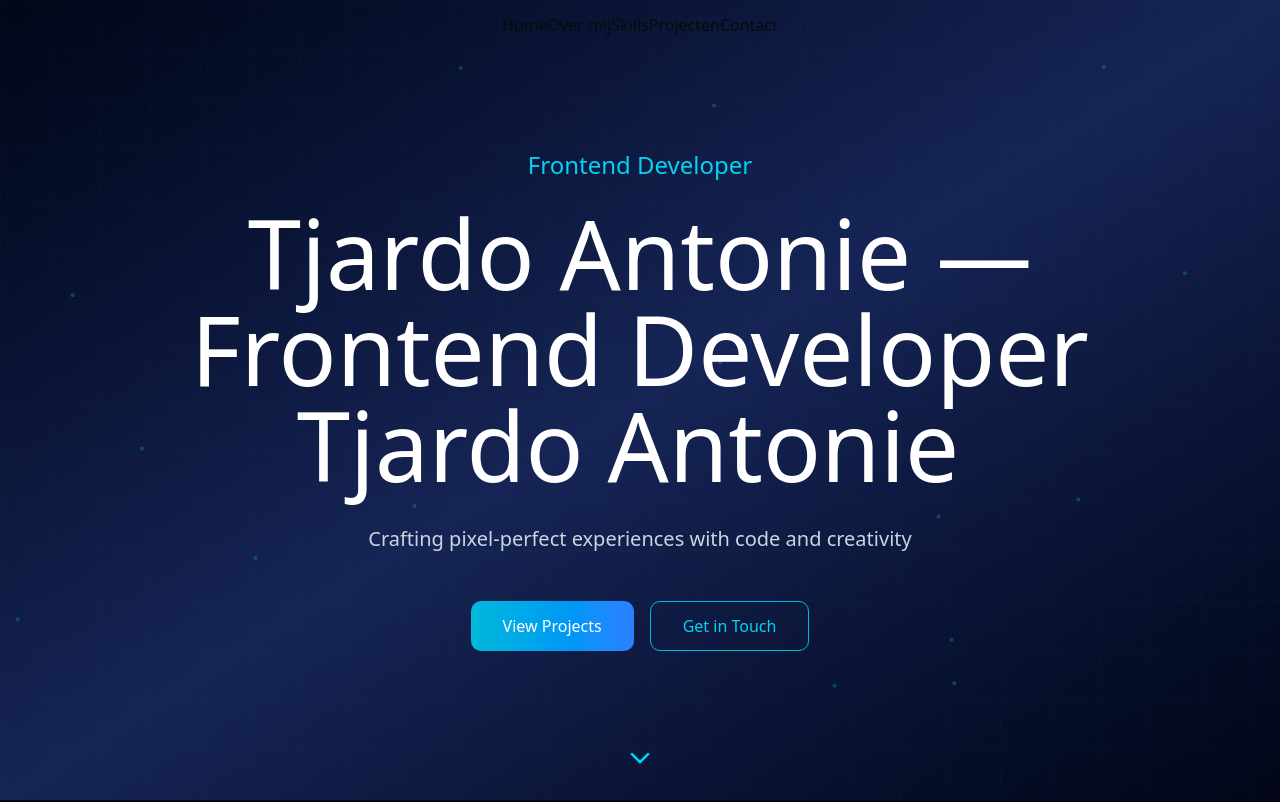
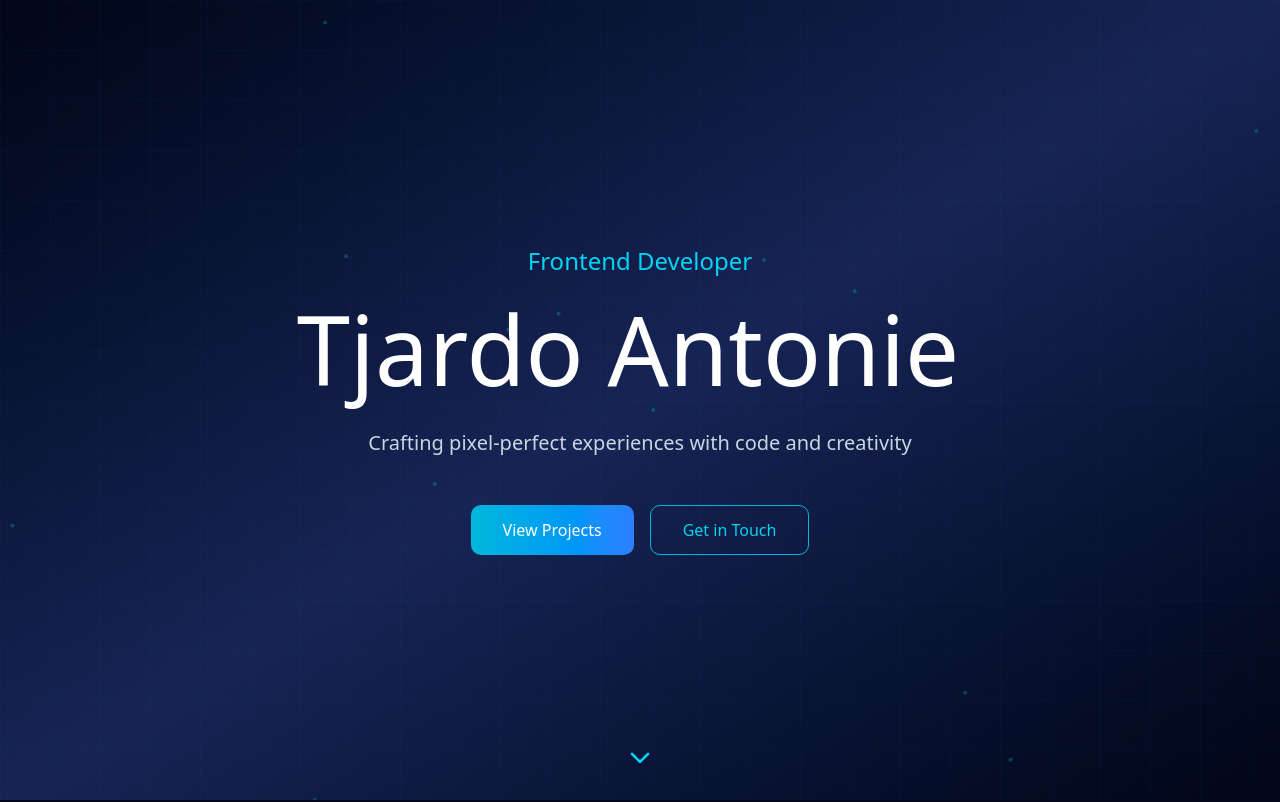
Before and after one commit to TjardoA/portfolio-gsap, a React (Vite) app: page / in a window 1280 px wide. Shown: the top 802 px of the page. Built offline with nearby package versions, Linux system fonts and the light colour scheme.

Commit message:
seo change back to before

```diff
--- a/index.html
+++ b/index.html
@@ -3,87 +3,11 @@
   <head>
     <meta charset="UTF-8" />
     <meta name="viewport" content="width=device-width, initial-scale=1.0" />
-    <meta name="robots" content="index, follow" />
     <link rel="icon" type="image/jpeg" href="/assets/project-4-logo.jpg" />
-    <title>Tjardo Antonie | Front-end Developer & Web Developer Portfolio</title>
-    <meta
-      name="description"
-      content="Portfolio van Tjardo Antonie, front-end en web developer gespecialiseerd in React, TypeScript en Tailwind CSS. Bekijk projecten en neem contact op."
-    />
-    <link rel="canonical" href="https://www.tjardoantonie.nl/" />
-
-    <!-- Open Graph -->
-    <meta property="og:title" content="Tjardo Antonie | Front-end Developer Portfolio" />
-    <meta
-      property="og:description"
-      content="Front-end developer met focus op React, TypeScript en motion design. Bekijk projecten en neem contact op."
-    />
-    <meta property="og:type" content="website" />
-    <meta property="og:url" content="https://www.tjardoantonie.nl/" />
-    <meta property="og:image" content="https://www.tjardoantonie.nl/assets/project-4-banner.jpg" />
-    <meta property="og:site_name" content="Tjardo Antonie Portfolio" />
-
-    <!-- Twitter -->
-    <meta name="twitter:card" content="summary_large_image" />
-    <meta name="twitter:title" content="Tjardo Antonie | Front-end Developer" />
-    <meta
-      name="twitter:description"
-      content="React & TypeScript developer met een passie voor snelle, animatie-rijke experiences."
-    />
-    <meta name="twitter:image" content="https://www.tjardoantonie.nl/assets/project-4-banner.jpg" />
-
-    <!-- Schema.org -->
-    <script type="application/ld+json">
-      {
-        "@context": "https://schema.org",
-        "@graph": [
-          {
-            "@type": "Person",
-            "@id": "https://www.tjardoantonie.nl/#me",
-            "name": "Tjardo Antonie",
-            "jobTitle": "Front-end Developer",
-            "url": "https://www.tjardoantonie.nl/",
-            "image": "https://www.tjardoantonie.nl/assets/profile.jpg",
-            "email": "mailto:tjardo.antonie@gmail.com",
-            "sameAs": [
-              "https://www.linkedin.com/in/tjardo-antonie-52284726a/",
-              "https://github.com/TjardoA",
-              "https://www.instagram.com/tarndoxd/"
-            ]
-          },
-          {
-            "@type": "WebSite",
-            "@id": "https://www.tjardoantonie.nl/#website",
-            "url": "https://www.tjardoantonie.nl/",
-            "name": "Tjardo Antonie Portfolio",
-            "publisher": { "@id": "https://www.tjardoantonie.nl/#me" },
-            "inLanguage": "nl"
-          }
-        ]
-      }
-    </script>
+    <title>Tjardo's Portfolio</title>
   </head>
 
   <body>
-    <!-- Minimal fallback navigation and headings for crawlers / no-JS -->
-    <nav style="position:absolute;left:-9999px;top:auto;width:1px;height:1px;overflow:hidden;">
-      <a href="#hero">Home</a>
-      <a href="#projects">Projects</a>
-      <a href="#about">About</a>
-      <a href="#skills">Skills</a>
-      <a href="#contact">Contact</a>
-      <a href="https://www.linkedin.com/in/tjardo-antonie-52284726a/">LinkedIn</a>
-      <a href="https://github.com/TjardoA">GitHub</a>
-    </nav>
-
-    <noscript>
-      <h1 id="hero">Tjardo Antonie — Front-end Developer</h1>
-      <h2 id="projects">Projecten</h2>
-      <h2 id="about">Over mij</h2>
-      <h2 id="skills">Skills</h2>
-      <h2 id="contact">Contact</h2>
-    </noscript>
-
     <div id="root"></div>
     <script type="module" src="/src/main.tsx"></script>
   </body>
--- a/src/App.tsx
+++ b/src/App.tsx
@@ -11,8 +11,7 @@ import { Footer } from "./components/Footer";
 import { portfolioData } from "./data/portfolio-content";
 
 export default function App() {
-  // Render content immediately for SEO; loader can still be triggered later if needed.
-  const [isLoading, setIsLoading] = useState(false);
+  const [isLoading, setIsLoading] = useState(true);
 
   useEffect(() => {
     // Prevent scrolling while loading
@@ -25,12 +24,13 @@ export default function App() {
 
   return (
     <div className="min-h-screen bg-slate-950">
-      <Navigation />
-
       <AnimatePresence mode="wait">
-        {isLoading && <Loader onComplete={() => setIsLoading(false)} />}
+        {isLoading && (
+          <Loader onComplete={() => setIsLoading(false)} />
+        )}
       </AnimatePresence>
 
+      {!isLoading && (
         <>
           <Hero
             name={portfolioData.personal.name}
@@ -55,6 +55,7 @@ export default function App() {
             name={portfolioData.personal.name}
           />
         </>
+      )}
     </div>
   );
 }
--- a/src/components/Footer.tsx
+++ b/src/components/Footer.tsx
@@ -29,14 +29,18 @@ export function Footer({ socials, name }: FooterProps) {
           <div className="space-y-3 md:space-y-4">
             <h4 className="text-white text-base md:text-lg">Quick Links</h4>
             <nav className="flex flex-col gap-2">
-              {["about", "skills", "projects", "contact"].map((item) => (
-                <a
+              {["About", "Skills", "Projects", "Contact"].map((item) => (
+                <button
                   key={item}
-                  href={`#${item}`}
+                  onClick={() =>
+                    document
+                      .getElementById(item.toLowerCase())
+                      ?.scrollIntoView({ behavior: "smooth" })
+                  }
                   className="text-slate-400 hover:text-cyan-400 transition-colors text-left text-xs md:text-sm"
                 >
-                  {item.charAt(0).toUpperCase() + item.slice(1)}
-                </a>
+                  {item}
+                </button>
               ))}
             </nav>
           </div>
--- a/src/components/Hero.tsx
+++ b/src/components/Hero.tsx
@@ -31,10 +31,7 @@ export function Hero({ name, title, tagline }: HeroProps) {
   };
 
   return (
-    <section
-      id="hero"
-      className="relative min-h-screen flex items-center justify-center overflow-hidden bg-gradient-to-br from-slate-950 via-blue-950 to-slate-950"
-    >
+    <section className="relative min-h-screen flex items-center justify-center overflow-hidden bg-gradient-to-br from-slate-950 via-blue-950 to-slate-950">
       {/* Animated background elements */}
       <div className="absolute inset-0 overflow-hidden">
         {floatingDots.map((dot, i) => (
@@ -85,7 +82,6 @@ export function Hero({ name, title, tagline }: HeroProps) {
             animate={{ opacity: 1, scale: 1 }}
             transition={{ duration: 0.5, delay: 0.5 }}
           >
-            <span className="sr-only">{`${name} — ${title}`}</span>
             {name.split(" ").map((word, i) => (
               <motion.span
                 key={i}
--- a/src/components/Navigation.tsx
+++ b/src/components/Navigation.tsx
@@ -40,8 +40,13 @@ const Navigation = () => {
       <ul className="flex space-x-6">
         {navItems.map((item) => (
           <li key={item.id}>
-            <a
-              href={`#${item.id}`}
+            <button
+              onClick={() => {
+                const element = document.getElementById(item.id);
+                if (element) {
+                  element.scrollIntoView({ behavior: "smooth" });
+                }
+              }}
               className={`relative px-3 py-2 rounded-full transition-all duration-300 ${
                 activeSection === item.id
                   ? "text-primary"
@@ -56,7 +61,7 @@ const Navigation = () => {
                 />
               )}
               <span className="relative z-10">{item.label}</span>
-            </a>
+            </button>
           </li>
         ))}
       </ul>
--- a/src/components/ProjectDetailModal.tsx
+++ b/src/components/ProjectDetailModal.tsx
@@ -80,7 +80,7 @@ const ProjectDetailModal = ({ project, isOpen, onClose }: ProjectDetailModalProp
               <div className="p-6 md:p-8 space-y-8">
                 {/* Header */}
                 <div>
-                <h2 className="text-3xl md:text-4xl mb-4">{project.title}</h2>
+                <h1 className="text-3xl md:text-4xl mb-4">{project.title}</h1>
                   <p className="text-lg text-muted-foreground leading-relaxed">
                     {project.detailedDescription || project.description}
                   </p>
```
Also changed, not shown: public/robots.txt (deleted). Lines whose indentation alone changed are shown as unchanged.
